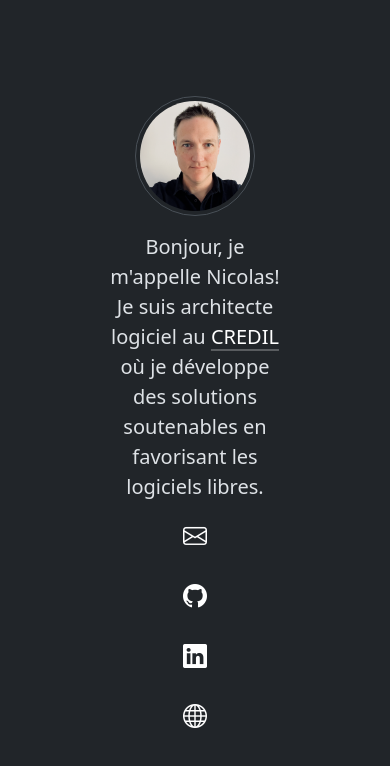
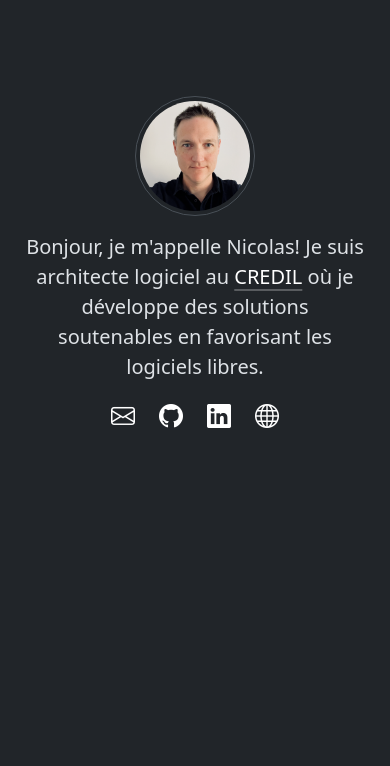
Before and after one commit to nicbelanger/nicbelanger.github.io, a plain HTML site: page index.fr.html in a window 390 px wide. Drawn offline with nearby package versions, Linux system fonts and the light colour scheme.

Commit message:
Fix layout on mobile

```diff
--- a/index.fr.html
+++ b/index.fr.html
@@ -23,14 +23,14 @@
   <div class="px-4 py-5 my-5 text-center">
     <img src="headshot.png" class="rounded-circle img-thumbnail" style="width: 120px; height: 120px;"
       alt="Nicolas Bélanger">
-    <div class="col-6 mx-auto">
+    <div class="col-12 col-md-6 mx-auto">
       <p class="lead mt-3 mb-3">Bonjour, je m'appelle Nicolas! Je suis architecte logiciel au <a
           href="https://credil.org/index_en.html"
           class="link-body-emphasis link-offset-2 link-underline-opacity-25 link-underline-opacity-75-hover">CREDIL</a>
         où je développe des solutions soutenables en favorisant les logiciels libres.
       </p>
 
-      <div class="d-grid gap-4 d-sm-flex justify-content-sm-center">
+      <div class="d-grid gap-4 d-flex justify-content-center">
         <a href="mailto:hello@nicbelanger.ca"><i class="bi bi-envelope link-body-emphasis" style="font-size: 1.5rem;"
             alt="Courriel"></i></a>
         <a href="https://github.com/nicbelanger"><i class="bi bi-github link-body-emphasis" style="font-size: 1.5rem;"
```
Also changed, not shown: index.html (+2 -2 lines).
